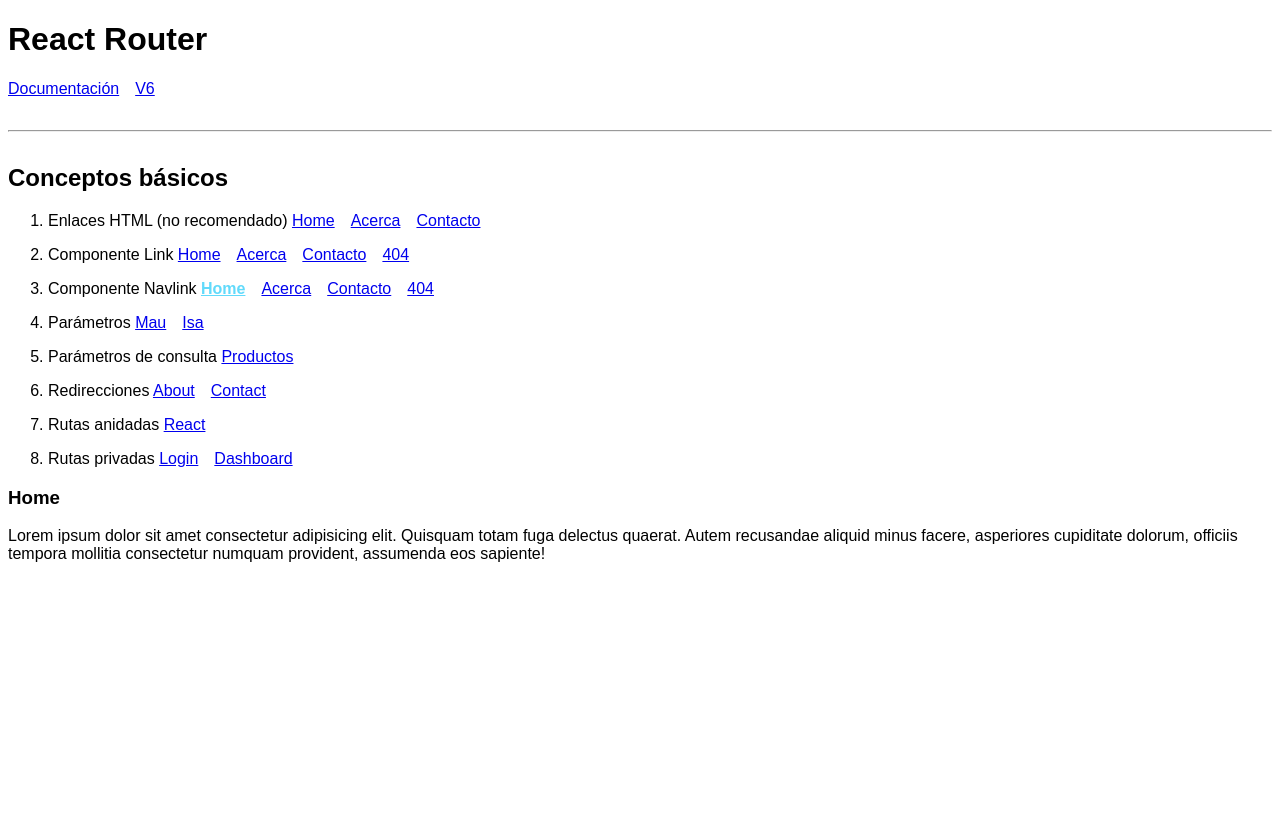
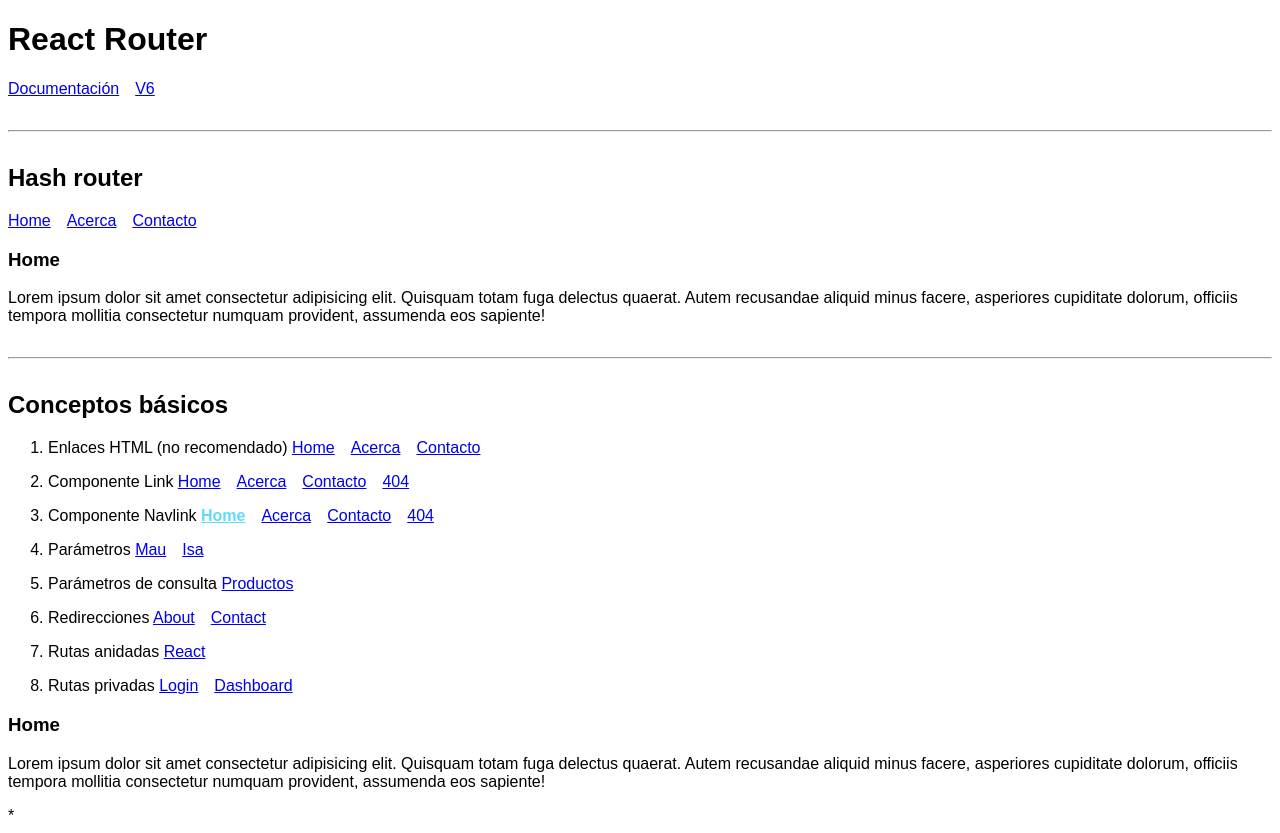
Before and after one commit to jourdanmauricio/react-rutas, a React (Create React App) app: page / in a window 1280 px wide. Before the commit the page ends 800 px from the top, so only its background shows below. Built offline with nearby package versions, Linux system fonts and the light colour scheme.

Commit message:
Add Hash Router

```diff
--- a/src/components/ConceptosBasicos.js
+++ b/src/components/ConceptosBasicos.js
@@ -4,6 +4,8 @@ import {
   Routes,
   Route,
   Navigate,
+  HashRouter,
+  Link,
 } from "react-router-dom";
 import Acerca from "../pages/Acerca";
 import Contacto from "../pages/Contacto";
@@ -22,8 +24,22 @@ const ConceptosBasicos = () => {
   auth = null;
   return (
     <div>
+      <h2>Hash router</h2>
+      <HashRouter>
+        <nav>
+          <Link to="/">Home</Link>
+          <Link to="/acerca">Acerca</Link>
+          <Link to="/contacto">Contacto</Link>
+        </nav>
+        <Routes>
+          <Route path="/" element={<Home />} />
+          <Route path="/acerca" element={<Acerca />} />
+          <Route path="/contacto" element={<Contacto />} />
+          <Route path="*" element={<Error404 />} />
+        </Routes>
+      </HashRouter>
+      <hr />
       <h2>Conceptos básicos</h2>
-
       <Router>
         <MenuConceptos />
         <Routes>
@@ -34,7 +50,7 @@ const ConceptosBasicos = () => {
           <Route path="/productos" element={<Productos />} />
           <Route path="/about" element={<Navigate to="/acerca" />} />
           <Route path="/contact" element={<Navigate to="/contacto" />} />
-          {/* <Route path="/react" element={<ReactTopics />} /> */}
+          {/* <Route path="/react" element={<ReactTopics />} />  */}
           <Route path="react/*" element={<ReactTopics />} />
           <Route path="/login" element={<Login />} />
           <Route
@@ -43,7 +59,8 @@ const ConceptosBasicos = () => {
           />
           <Route path="*" element={<Error404 />} />
         </Routes>
-      </Router>
+      </Router>{" "}
+      *
     </div>
   );
 };
```
Also changed, not shown: src/components/PrivateRoute.js (deleted, +0 -7 lines).
